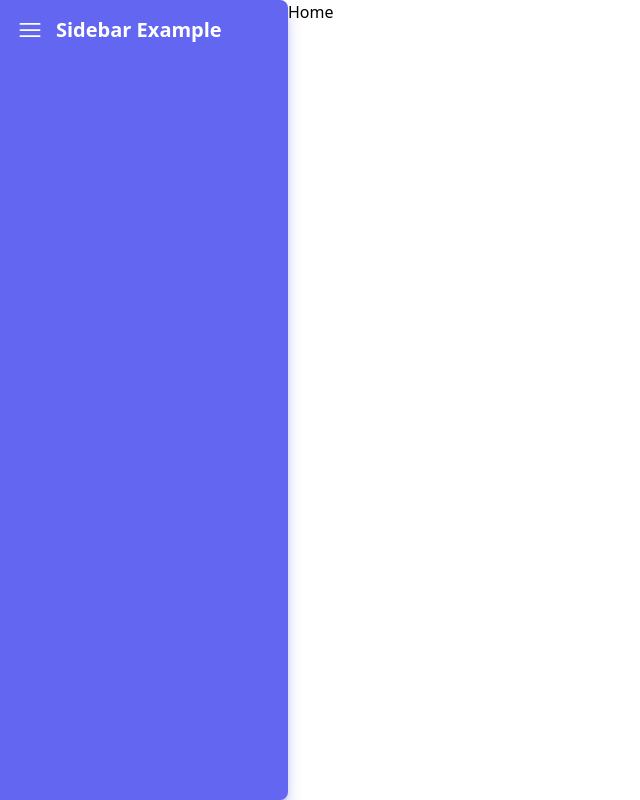
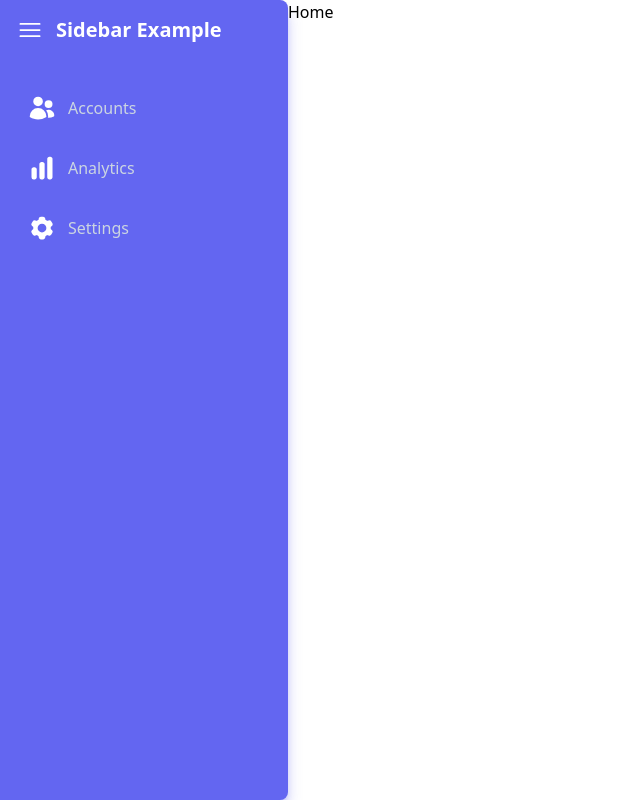
Before and after one commit to hzdelgado/react-example-tailwind, a React app: page / in a window 1280 px wide. Shown: the whole page, without its empty margins (0-640 px from the left). Built offline with nearby package versions, Linux system fonts and the light colour scheme.

Commit message:
on hover effect  added to  sidebar options

```diff
--- a/src/components/MainLayout.js
+++ b/src/components/MainLayout.js
@@ -4,7 +4,7 @@ import Home from './Home';
 
 export default function MainLayout() {
   return (
-    <div className="flex h-screen transition-all duration-300 ease-in-out">
+    <div className="flex h-screen">
       <Sidebar/>
       <Home/>
     </div>
--- a/src/components/common/Sidebar.js
+++ b/src/components/common/Sidebar.js
@@ -1,5 +1,7 @@
 import React, { useState } from "react";
 import { Bars3Icon } from "@heroicons/react/24/solid";
+import { sidebarOptions } from "../../data/Sidebar";
+import SidebarOption from "./SidebarOption";
 
 const Sidebar = () => {
   const [open, setOpen] = useState(true);
@@ -10,7 +12,7 @@ const Sidebar = () => {
         open ? "w-72" : "w-16"
       } h-screen p-4 bg-indigo-500 shadow-lg shadow-indigo-500/50 transition-all duration-300 rounded-r-lg`}
     >
-      <div className="space-y-10">
+      <div className="flex-col space-y-10">
         <div className="flex items-center justify-between">
           <button className="flex-1" onClick={() => setOpen(!open)}>
             <Bars3Icon className="w-7 h-7 text-white" />
@@ -24,6 +26,12 @@ const Sidebar = () => {
             Sidebar Example
           </div>
         </div>
+        <div className="space-y-3">{sidebarOptions.map((option) => (
+          <SidebarOption
+            collapsed={open}
+            option={option}
+          />
+        ))}</div>
       </div>
     </div>
   );
--- /dev/null
+++ b/src/components/common/SidebarOption.js
@@ -0,0 +1,21 @@
+import React,  {useState} from "react";
+
+const SidebarOption = ({ collapsed, option }) => {
+
+  const [onHover, setOnHover] = useState(false);
+  console.log(option);
+  return (
+    <div className={`flex items-center justify-start h-12 transition-all duration-300 ${onHover? "bg-white": "bg-transparent"} rounded-md ${collapsed? "p-3": ""}`} onMouseEnter={()=> setOnHover(true)} onMouseLeave={()=> setOnHover(false)}>
+      <button><option.component className={`w-7 h-7 text-white ${onHover? "fill-indigo-500" : "fill-white"}`} /></button>
+      <div
+        className={` ${
+          collapsed ? "pl-3" : "hidden"
+        } flex-none text-md ${onHover? "text-indigo-500" : "text-slate-300"}`}
+      >
+        {option.title}
+      </div>
+    </div>
+  );
+};
+
+export default SidebarOption;
--- /dev/null
+++ b/src/data/Sidebar.js
@@ -0,0 +1,6 @@
+import { UsersIcon, ChartBarIcon, Cog6ToothIcon } from "@heroicons/react/24/solid";
+export const sidebarOptions = [
+    {key: "1", title: "Accounts", component: UsersIcon },
+    {key: "2", title: "Analytics", component: ChartBarIcon },
+    {key: "3", title: "Settings", component: Cog6ToothIcon },
+];
```
Also changed, not shown: src/components/common/Searchbar.js (renamed from src/components/Searchbar.js).
